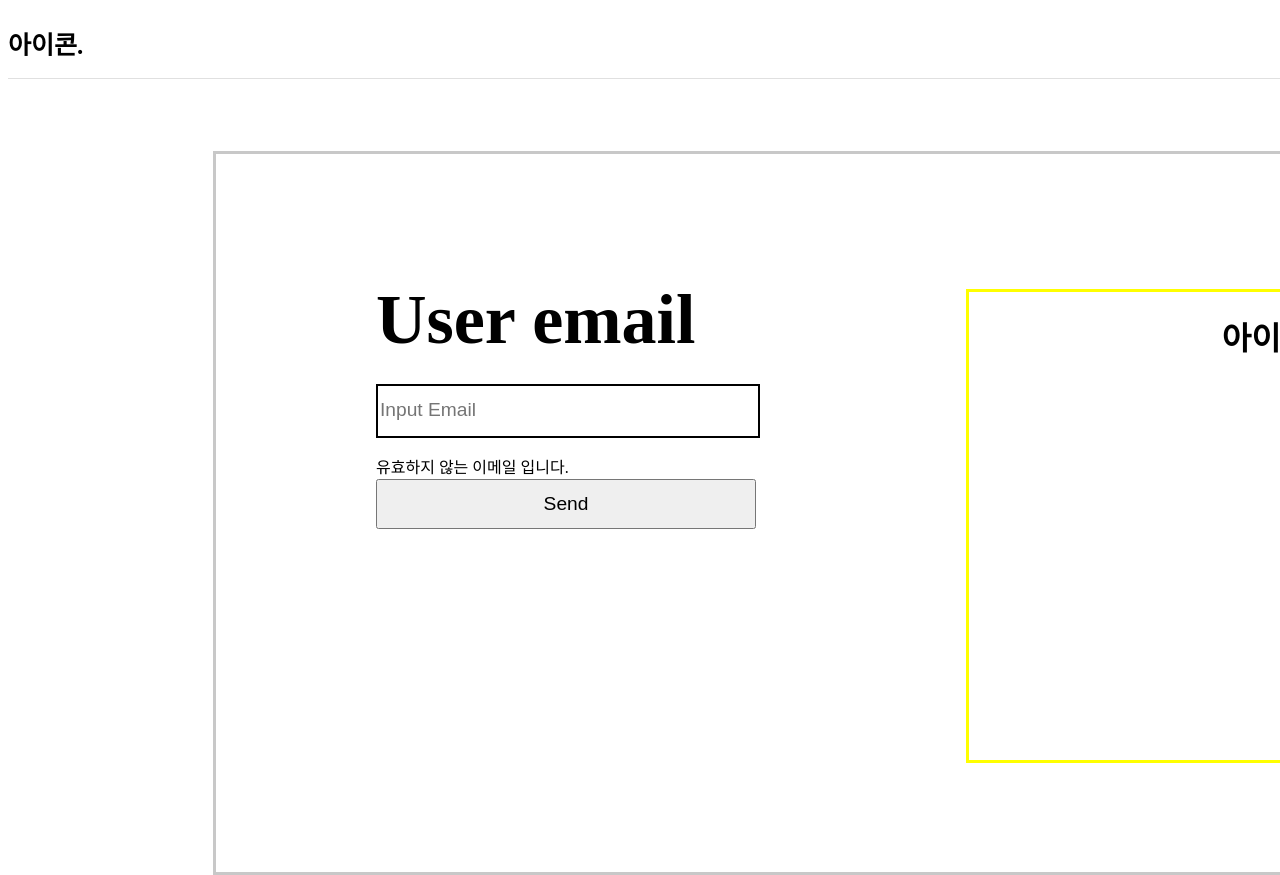
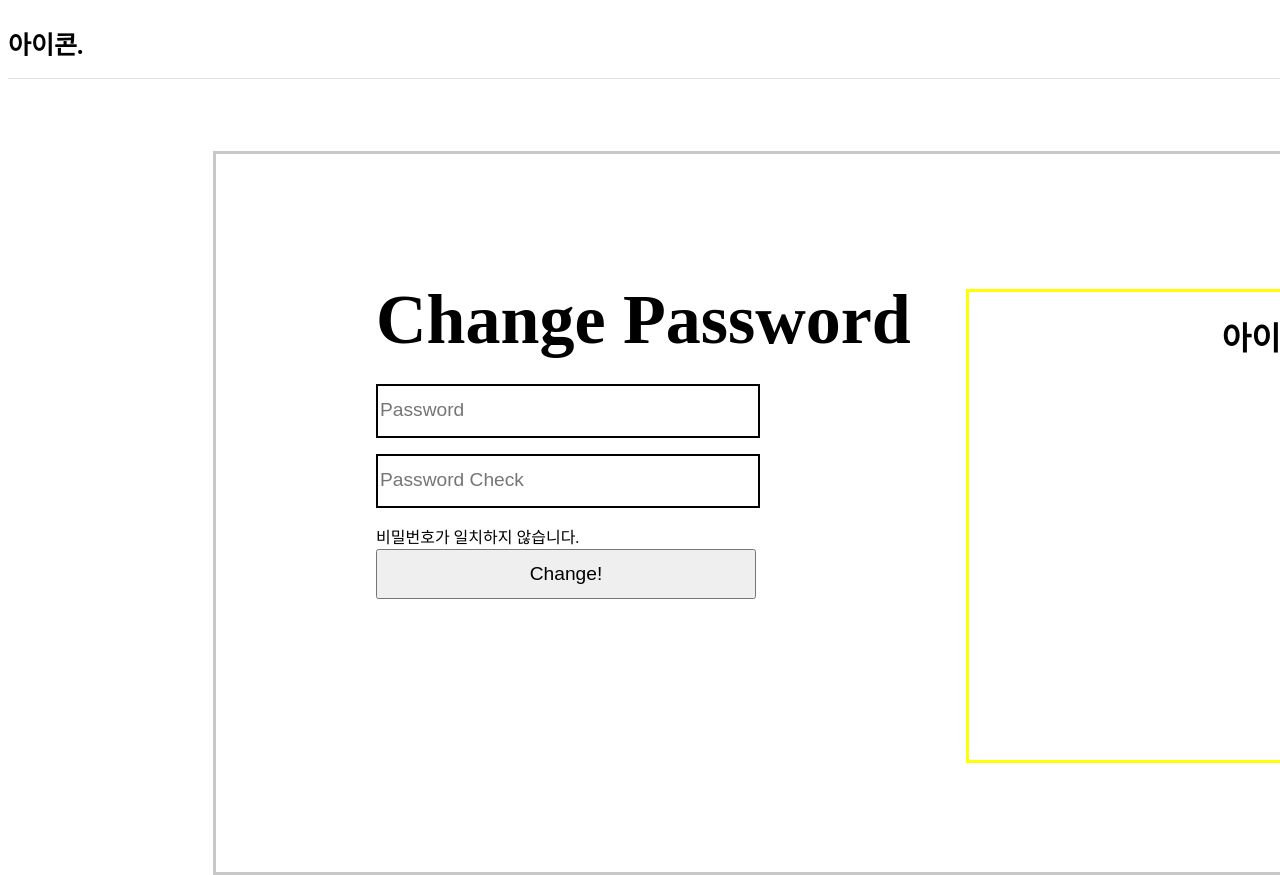
Before and after one commit to limsoo5788/ss_react, a React (Create React App) app: page / in a window 1280 px wide. Shown: the top 875 px of the page. Built offline with nearby package versions, Linux system fonts and the light colour scheme.

Commit message:
main 컴포넌트 구현 part.4(비밀번호 변경 컴포넌트)

```diff
--- a/src/css/nonlogined.css
+++ b/src/css/nonlogined.css
@@ -33,12 +33,12 @@
 }
 
 /* 로그인 컴포넌트 디자인 */
-.LoginContents, .EFPContents{
+.LoginContents, .EFPContents, .CPContents{
     height: 583px;
     margin-top: 100px;
     padding: 10px;
 }
-.LoginContents h1, .RegisterContents h1, .EFPContents h1{
+.LoginContents h1, .RegisterContents h1, .EFPContents h1, .CPContents h1{
     font-size: 70px;
     margin: 1rem 0 1.5rem 0;
 }
--- a/src/main/nonlogined.js
+++ b/src/main/nonlogined.js
@@ -5,7 +5,7 @@ import "../css/nonlogined.css"
 
 function NonLogined(){
     // var contents = null;
-    var contents = <EmailForPassword />
+    var contents = <ChangePassword />
     return(
         <div className="NonLogined">
             <div className="NonLoginedContents">
@@ -103,5 +103,25 @@ function EmailForPassword(){
     )
 }
 
+function ChangePassword(){
+    return(
+        <div className="CPContents">
+            <h1>Change Password</h1>
+            <div className="InputBox">
+                <input type="password" id="pw" name="pw" placeholder="Password" />
+            </div>
+            <div className="InputBox">
+                <input type="password" id="pwCheck" name="pwCheck" placeholder="Password Check" />
+            </div>
+            <div className="InputLabel">
+                <label for="pw">비밀번호가 일치하지 않습니다.</label>
+            </div>
+            <div>
+                    <input type="submit" value="Change!" />
+            </div>
+        </div>
+    )
+}
+
 
 export default NonLogined;
```
